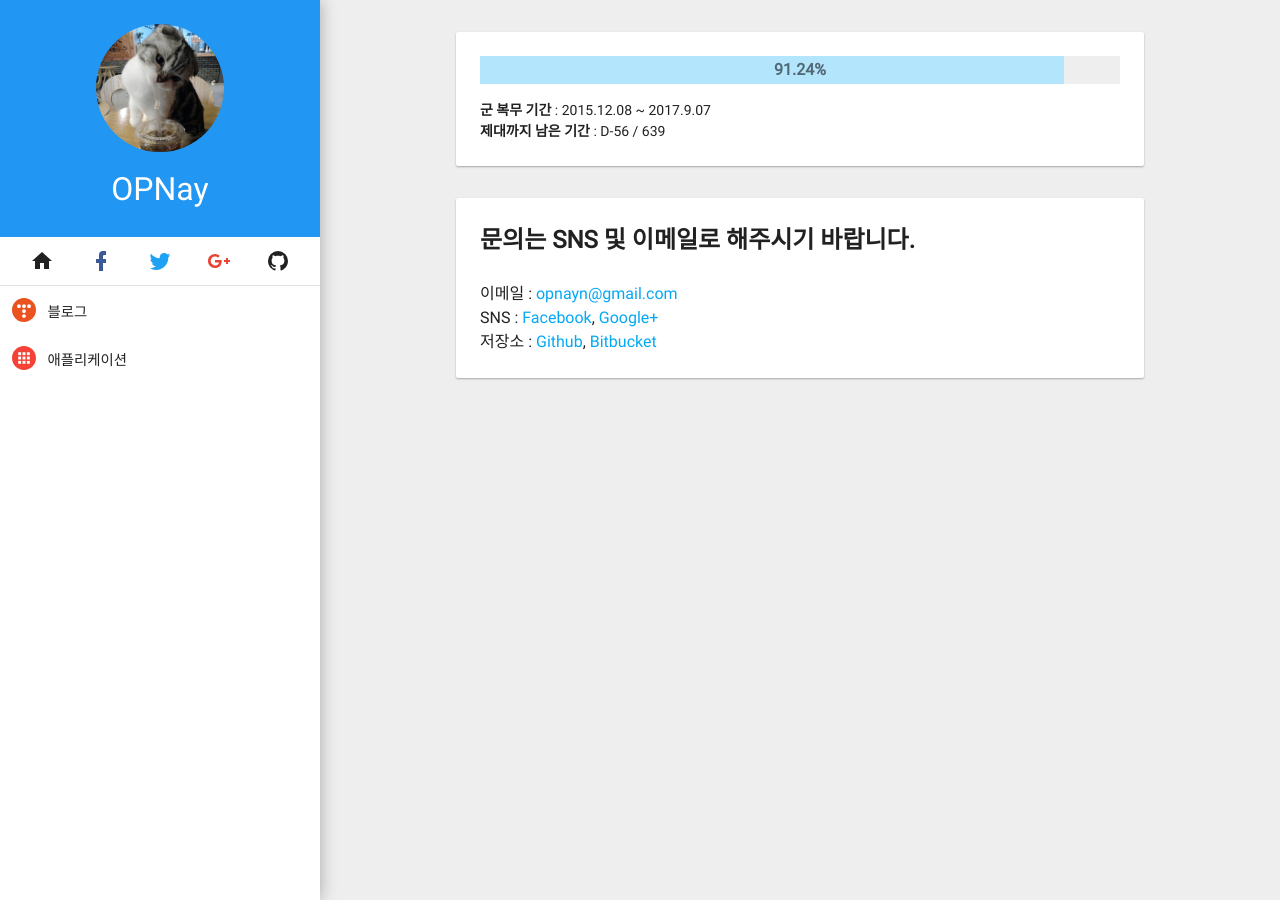
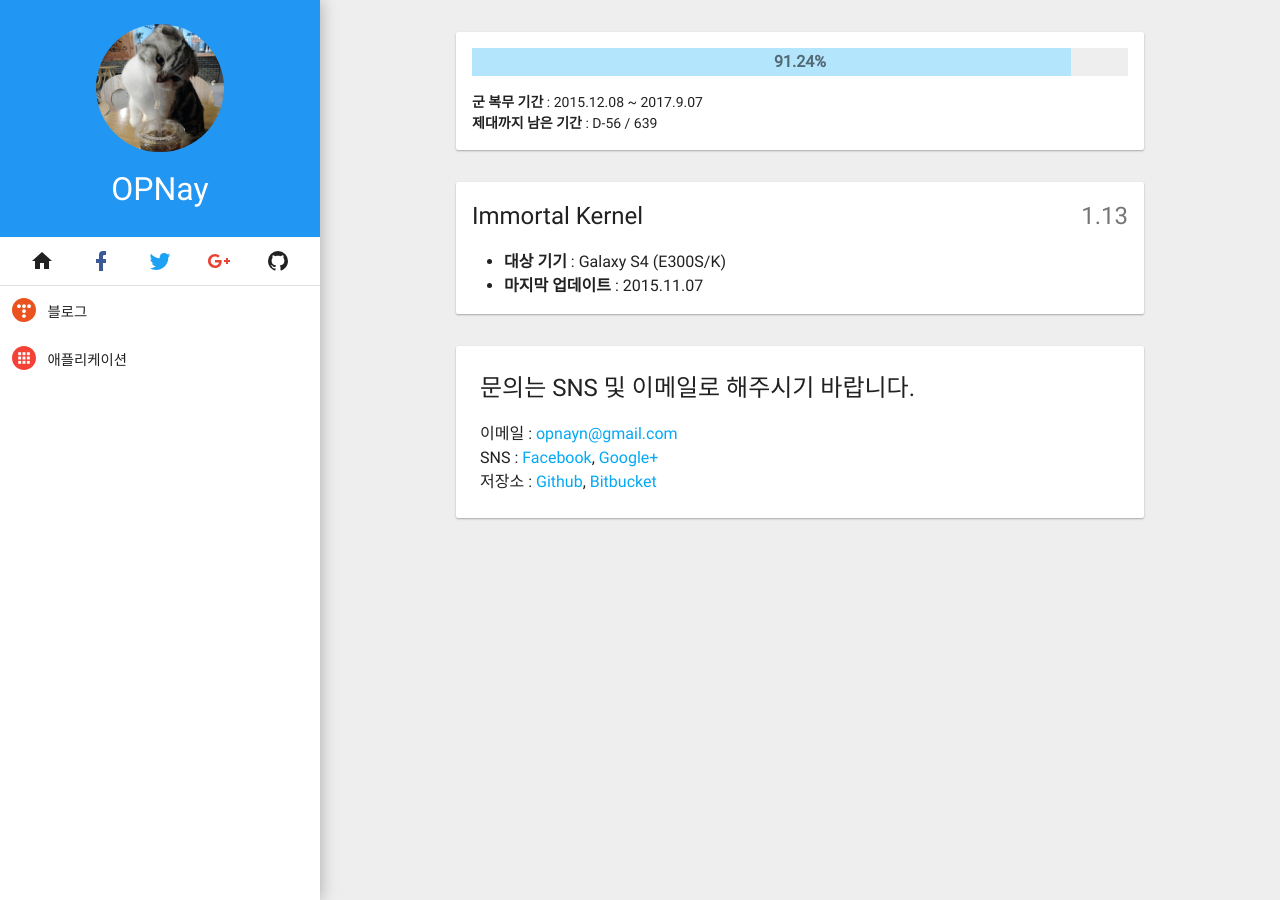
Before and after one commit to opnay/opnay.github.io, a Jekyll site: the page built from index.html, in a window 1280 px wide. Built offline with Jekyll 4.4.1, drawn with Linux system fonts in a browser that asks for light colours; some web fonts are replaced.

Commit message:
index: Add kernel link

```diff
--- /dev/null
+++ b/_data/kernel.yml
@@ -0,0 +1,5 @@
+- name : "Immortal Kernel"
+  device : "Galaxy S4 (E300S/K)"
+  version : "1.13"
+  date : "2015.11.07"
+  href : "http://blog.opnay.com/109"
--- a/index.html
+++ b/index.html
@@ -17,6 +17,7 @@ theme:
 			<p><strong>제대까지 남은 기간</strong> : <span class="dday-text"></span></p>
 		</div>
 		<style>
+.dday .card {padding:16px;}
 .dday .progress {width:100%; height:28px;}
 .dday .progress .progress-bar {width:0%; height:100%; transition:width 500ms;}
 .dday .progress .progress-text {margin-top:-28px; width:100%; line-height:28px; text-align:center; font-weight:bold;}
@@ -26,6 +27,19 @@ theme:
 		</style>
 	</div>
 </section>
+<section class="section kernel">
+	<div class="card">
+		{% for item in site.data.kernel %}
+		<a class="item ft-black" href="{{ item.href }}">
+			<p class="title">{{ item.name }}<span class="ft-black-sec right">{{ item.version }}</span></p>
+			<ul>
+				<li><strong>대상 기기</strong> : {{ item.device }}</li>
+				<li><strong>마지막 업데이트</strong> : {{ item.date }}</li>
+			</ul>
+		</a>
+		{% endfor %}
+	</div>
+</section>
 <section class="section contact">
 	<div class="card">
 		<p class="title">문의는 SNS 및 이메일로 해주시기 바랍니다.</p>
@@ -33,6 +47,13 @@ theme:
 		<p>SNS : <a href="https://facebook.com/opnay">Facebook</a>, <a href="https://plus.google.com/107296541638373404997">Google+</a></p>
 		<p>저장소 : <a href="https://github.com/opnay">Github</a>, <a href="https://bitbucket.org/opnay">Bitbucket</a></p>
 	</div>
-	<style>.contact .title {margin-bottom:24px; font-size:24px; font-weight:bold;}</style>
+	<style>
+		.contact .card {padding:18px;}
+		.desktop .contact .card {padding:24px;}
+	</style>
 </section>
-<style>.section .card {padding:18px;} .desktop .section .card {padding:24px;}</style>
+<style>
+.card .title {margin-bottom:16px; font-size:1.5em;}
+.card .item {display:block; padding:16px; width:100%; text-decoration:none; transition:box-shadow 200ms;}
+.card .item:hover {box-shadow:0 0 8px rgba(0,0,0,0.24), 0 8px 8px rgba(0,0,0,0.24);}
+</style>
```
